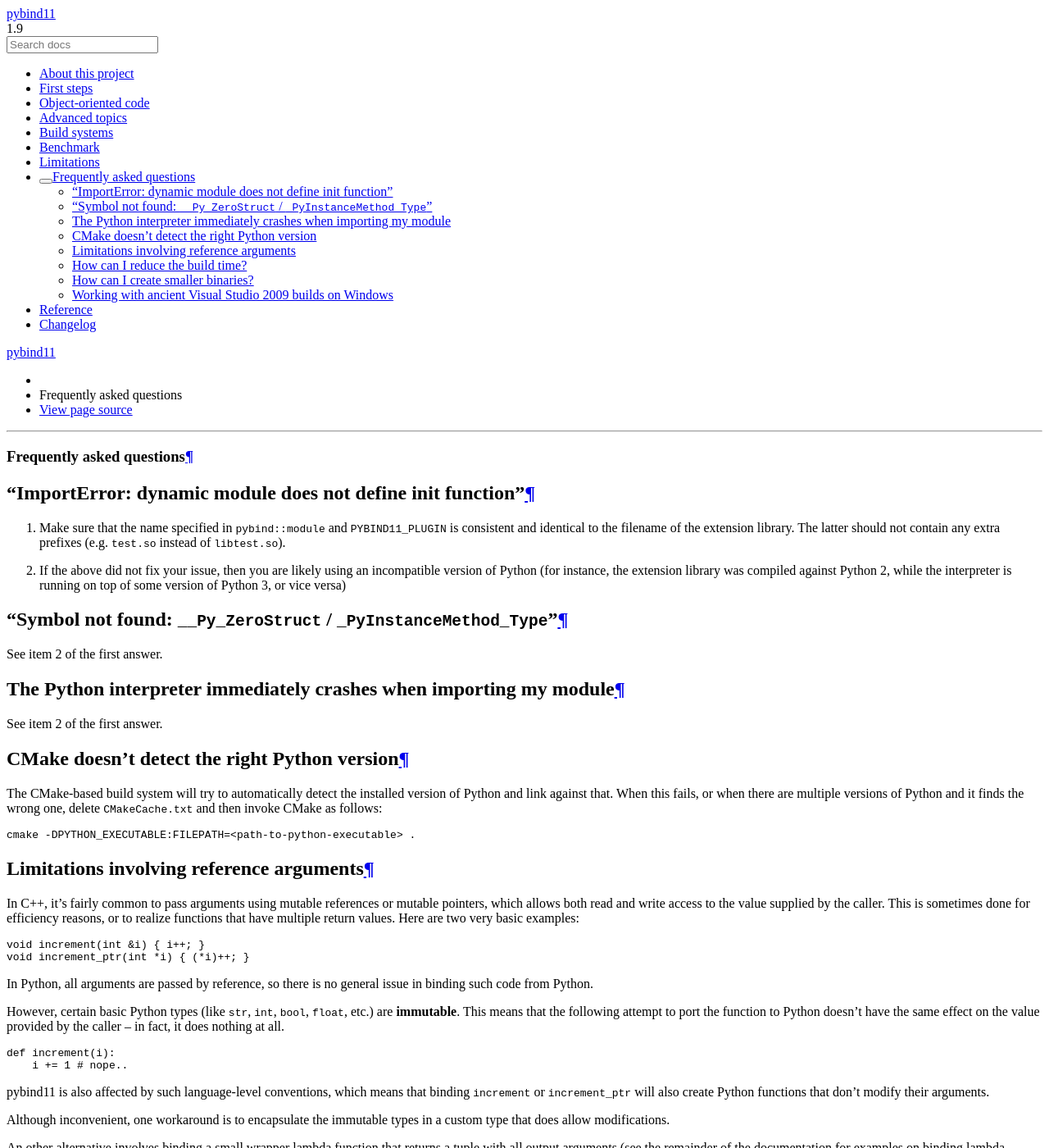
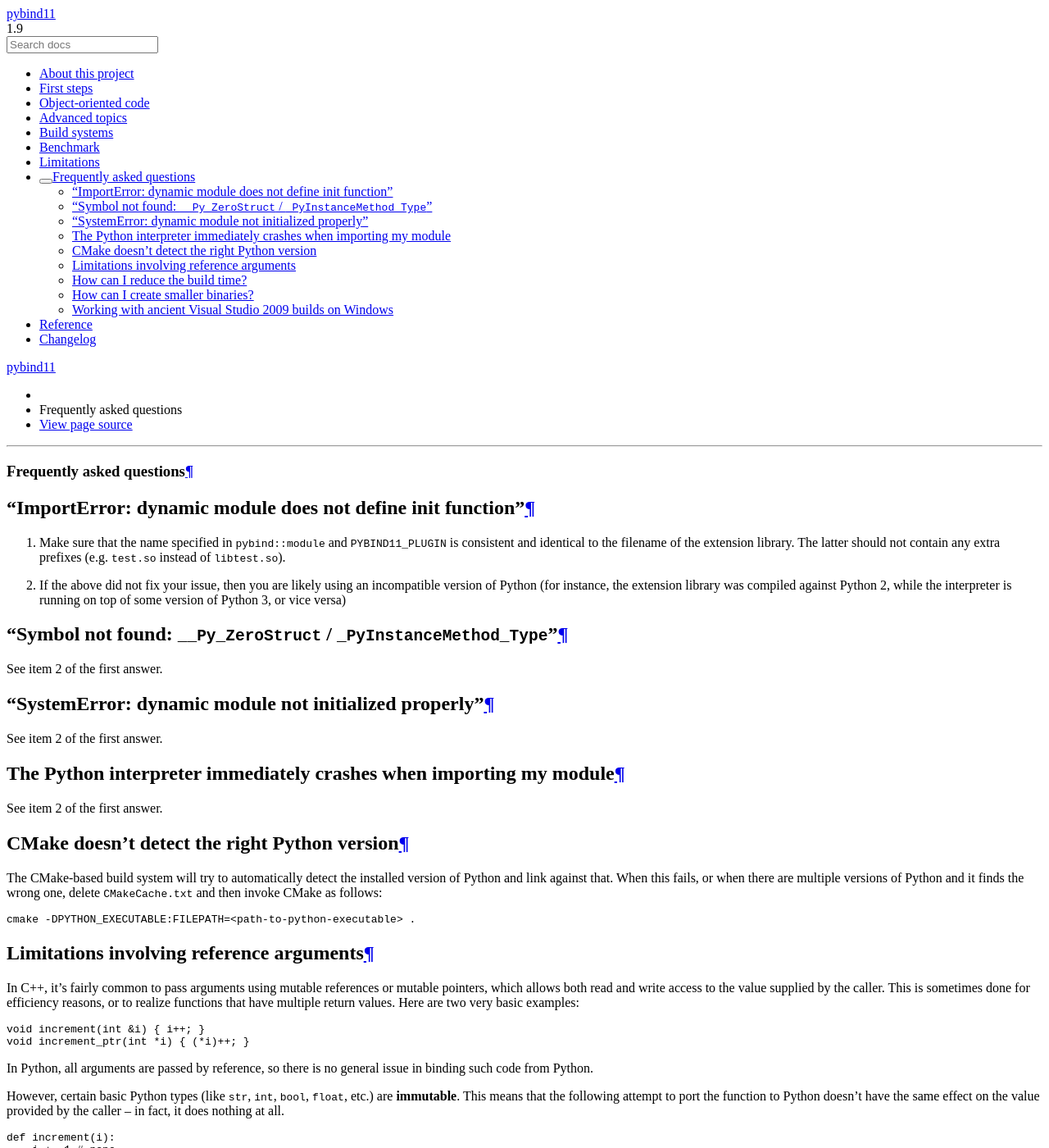
Before and after one commit to pybind/pybind11, a Sphinx documentation site: the page built from docs/faq.rst, in a window 1280 px wide and 1400 px high. Shown: the whole window at 82% size. Built offline with Sphinx 7.4.7 and the Read the Docs theme 2.0.0, drawn with Linux system fonts in a browser that asks for light colours.

Commit message:
minor: added error message to faq

```diff
--- a/docs/faq.rst
+++ b/docs/faq.rst
@@ -16,6 +16,11 @@
 
 "Symbol not found: ``__Py_ZeroStruct`` / ``_PyInstanceMethod_Type``"
 ========================================================================
+
+See item 2 of the first answer.
+
+"SystemError: dynamic module not initialized properly"
+======================================================
 
 See item 2 of the first answer.
 
```
